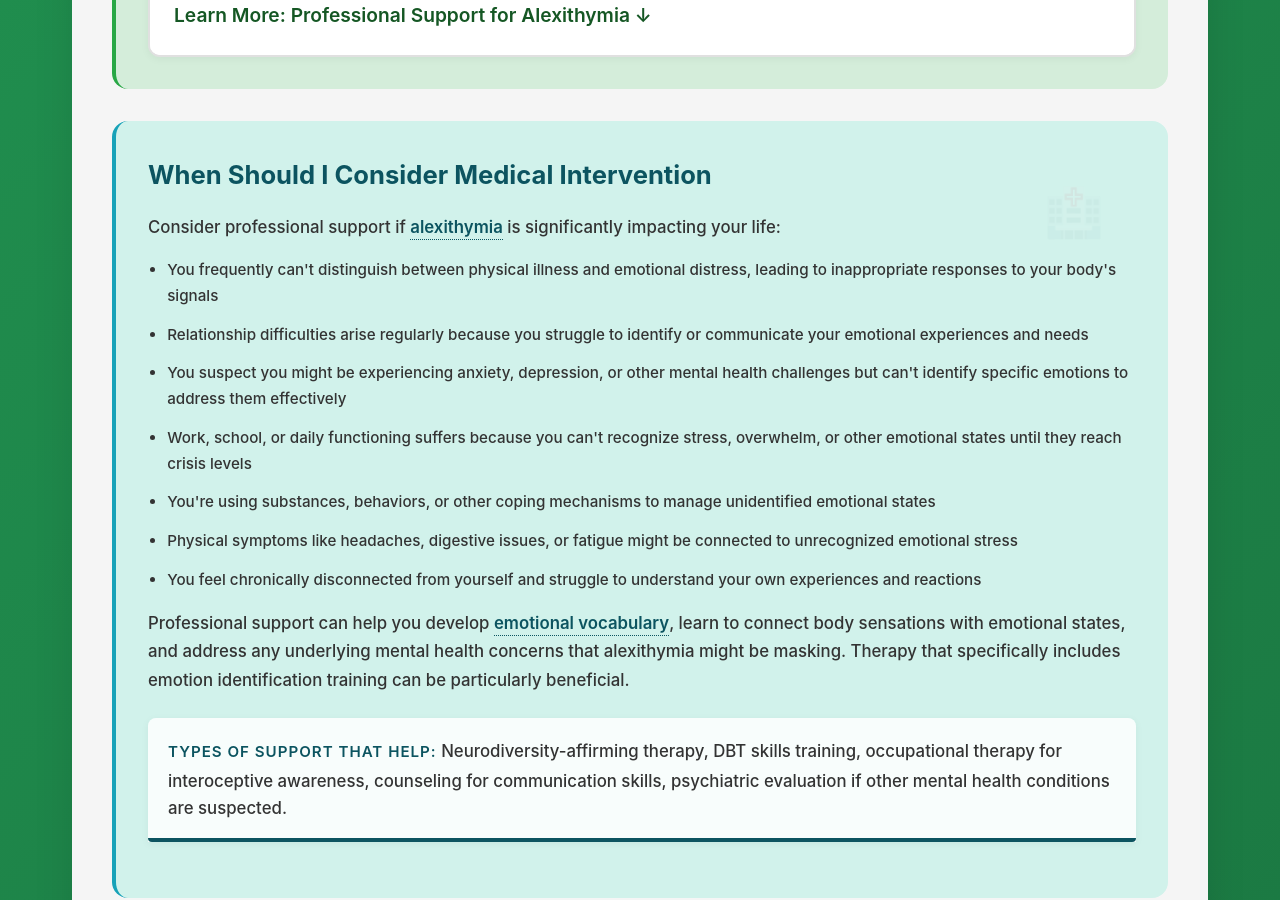
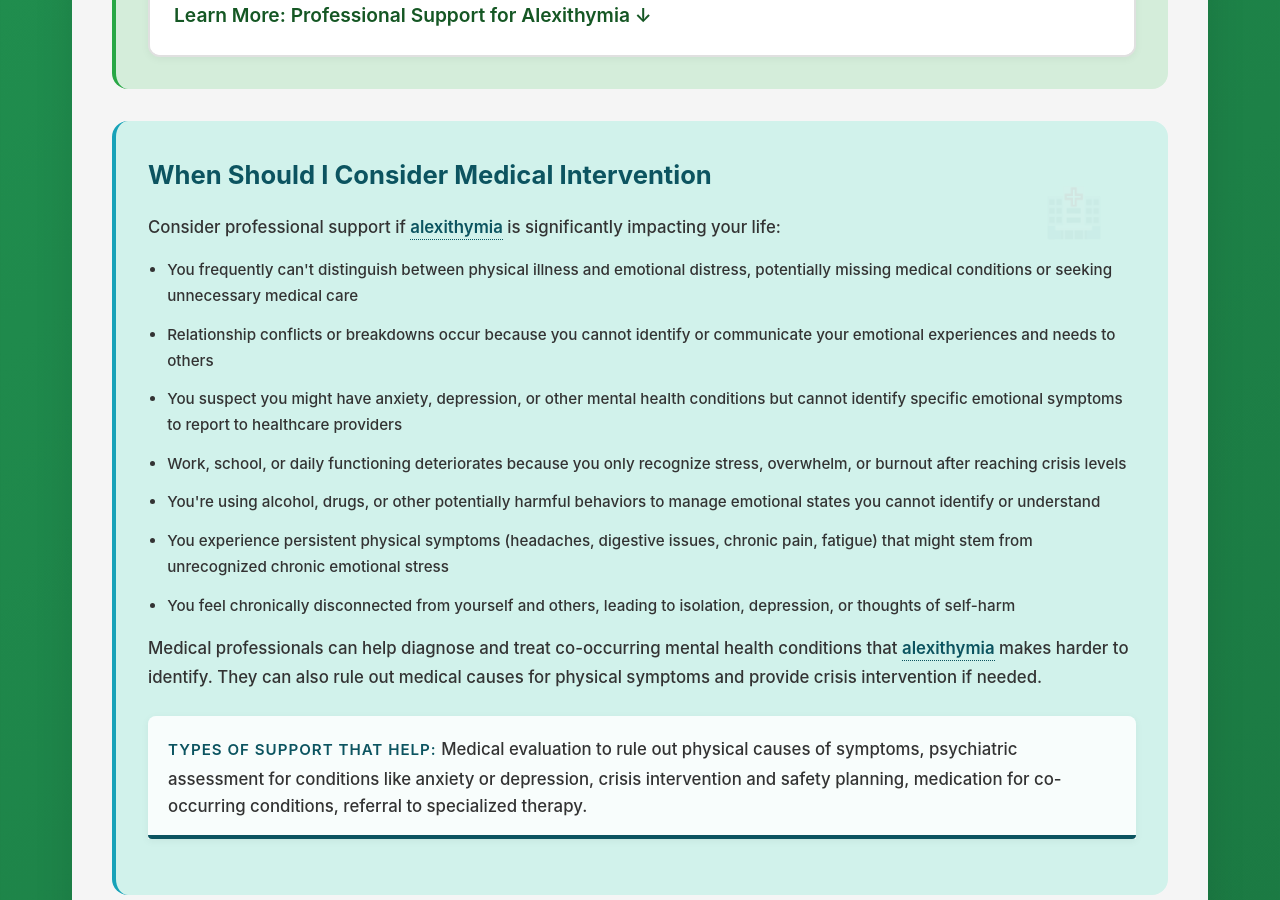
Before and after one commit to neurodivergent-survival-guide/neurodivergent-survival-guide, a Jekyll site: the page built from struggles/alexithymia.html, in a window 1280 px wide and 900 px high, scrolled down 3785 px. Built offline with Jekyll 4.4.1, drawn with Linux system fonts in a browser that asks for light colours; some of the changed text lies outside the part shown.

Commit message:
Update alexithymia.html

```diff
--- a/struggles/alexithymia.html
+++ b/struggles/alexithymia.html
@@ -25,11 +25,11 @@
 <div class="content-card">
     <div class="what-section">
         <h2 id="what-this-feels-like">What This Feels Like</h2>
-        <p>Someone asks how you're feeling and you search inward, but instead of finding clear emotional signals, everything feels fuzzy and hard to pin down. You might be keenly aware of physical sensations - your shoulders are tense, your chest feels tight, your stomach is churning - but translating those bodily experiences into <a class="jargon">emotion words<span class="tooltip">Specific terms like "frustrated," "anxious," "excited," or "disappointed" that describe emotional states.</span></a> feels nearly impossible.</p>
+        <p>Someone asks how you're feeling and you search inward, but instead of finding clear emotional signals, everything feels fuzzy and hard to pin down. You might be keenly aware of physical sensations - your shoulders are tense, your chest feels tight, your stomach is churning - but translating those bodily experiences into emotion words feels nearly impossible.</p>
 
         <p>The experience often feels like trying to grab something that keeps slipping through your fingers. You know something is happening inside you emotionally, but you can't latch onto any singular feeling to name it. When you do manage to isolate something, it might feel muted or nebulous - present but indistinct, like a radio station you can almost but not quite tune in clearly.</p>
 
-        <p>You find yourself lacking an internal compass for emotional identification. When forced to describe your feelings, you might default to basic words like "fine," "good," "bad," or "stressed" - not because you lack vocabulary, but because these simple terms are the only ones that feel accessible when your <a class="jargon">emotion recognition system<span class="tooltip">The brain's ability to identify, categorize, and name emotional experiences as they happen.</span></a> isn't providing clear information.</p>
+        <p>You find yourself lacking an internal compass for emotional identification. When forced to describe your feelings, you might default to basic words like "fine," "good," "bad," or "stressed" - not because you lack vocabulary, but because these simple terms are the only ones that feel accessible when your brain's emotion recognition abilities aren't providing clear information.</p>
 
         <p>Hours or even days later, emotional clarity might suddenly arrive. "Oh, I was actually angry about that conversation" or "I think I was anxious before that meeting." The <a class="jargon">alexithymia<span class="tooltip">Difficulty identifying and describing emotions, affecting about 50-65% of autistic people compared to 10% of the general population.</span></a> shows up in this gap between experiencing emotions and being able to recognize or communicate them in real-time. The emotions were there; the recognition just wasn't online when you needed it.</p>
 
@@ -42,13 +42,13 @@
 
     <div class="why-section">
         <h2 id="why-this-might-be-happening">Why This Might Be Happening</h2>
-        <p><a class="jargon">Alexithymia<span class="tooltip">Difficulty identifying and describing emotions, affecting about 50-65% of autistic people compared to 10% of the general population.</span></a> affects approximately 50-65% of autistic people, compared to about 10% of the general population. Research suggests this isn't a core feature of autism itself, but rather a related difference in how the brain processes and integrates <a class="jargon">emotional information<span class="tooltip">The combination of physical sensations, thoughts, and environmental context that create emotional experiences.</span></a>.</p>
+        <p><a class="jargon">Alexithymia<span class="tooltip">Difficulty identifying and describing emotions, affecting about 50-65% of autistic people compared to 10% of the general population.</span></a> affects approximately 50-65% of autistic people, compared to about 10% of the general population. Research suggests this isn't a core feature of autism itself, but rather a related difference in how the brain processes and integrates emotional information.</p>
 
         <p>The key connection appears to be <a class="jargon">interoception<span class="tooltip">Your awareness of internal body signals like heartbeat, breathing, hunger, and the physical sensations that accompany emotions.</span></a> - your ability to perceive and interpret internal body signals. Since emotions are partly experienced as physical sensations in the body (tight chest with anxiety, warmth with contentment, heaviness with sadness), differences in interoceptive awareness can make it harder to recognize emotional states. You might feel the physical component clearly but struggle to interpret its emotional meaning.</p>
 
-        <p>Autistic nervous systems often process <a class="jargon">sensory information<span class="tooltip">Input from your senses, including internal body signals and external environmental cues.</span></a> differently, including the internal sensory signals that help inform emotional awareness. Some autistic people are <a class="jargon">hyporesponsive<span class="tooltip">Under-responsive to certain types of sensory input, requiring more intense signals to register sensations clearly.</span></a> to internal signals, making subtle emotional cues harder to detect. Others are <a class="jargon">hyperresponsive<span class="tooltip">Over-responsive to sensory input, which can make internal signals feel overwhelming rather than informative.</span></a>, where internal signals feel overwhelming or confusing rather than providing useful information.</p>
+        <p>Autistic nervous systems often process sensory information differently, including the internal sensory signals that help inform emotional awareness. Some autistic people are <a class="jargon">hyporesponsive<span class="tooltip">Under-responsive to certain types of sensory input, requiring more intense signals to register sensations clearly.</span></a> to internal signals, making subtle emotional cues harder to detect. Others are <a class="jargon">hyperresponsive<span class="tooltip">Over-responsive to sensory input, which can make internal signals feel overwhelming rather than informative.</span></a>, where internal signals feel overwhelming or confusing rather than providing useful information.</p>
 
-        <p>Additionally, the brain networks responsible for <a class="jargon">emotional processing<span class="tooltip">How the brain identifies, interprets, and responds to emotional experiences.</span></a> and those responsible for <a class="jargon">language and communication<span class="tooltip">Brain systems that handle finding words and expressing thoughts verbally.</span></a> may not communicate as efficiently in some autistic brains. This can create situations where you experience emotions but struggle to access the language needed to describe them, or where the emotional experience happens but doesn't automatically trigger the verbal labeling system.</p>
+        <p>Additionally, the brain networks responsible for emotional processing and those responsible for language and communication may not communicate as efficiently in some autistic brains. This can create situations where you experience emotions but struggle to access the language needed to describe them, or where the emotional experience happens but doesn't automatically trigger the verbal labeling system.</p>
 
         <div class="learn-more">
             <h3 onclick="toggleLearnMore(this.parentElement)">Learn More: The Research on Alexithymia and Autism ↓</h3>
@@ -122,19 +122,19 @@
         <p>Consider professional support if <a class="jargon">alexithymia<span class="tooltip">Difficulty identifying and describing emotions, affecting about 50-65% of autistic people compared to 10% of the general population.</span></a> is significantly impacting your life:</p>
 
         <ul>
-            <li>You frequently can't distinguish between physical illness and emotional distress, leading to inappropriate responses to your body's signals</li>
-            <li>Relationship difficulties arise regularly because you struggle to identify or communicate your emotional experiences and needs</li>
-            <li>You suspect you might be experiencing anxiety, depression, or other mental health challenges but can't identify specific emotions to address them effectively</li>
-            <li>Work, school, or daily functioning suffers because you can't recognize stress, overwhelm, or other emotional states until they reach crisis levels</li>
-            <li>You're using substances, behaviors, or other coping mechanisms to manage unidentified emotional states</li>
-            <li>Physical symptoms like headaches, digestive issues, or fatigue might be connected to unrecognized emotional stress</li>
-            <li>You feel chronically disconnected from yourself and struggle to understand your own experiences and reactions</li>
+            <li>You frequently can't distinguish between physical illness and emotional distress, potentially missing medical conditions or seeking unnecessary medical care</li>
+            <li>Relationship conflicts or breakdowns occur because you cannot identify or communicate your emotional experiences and needs to others</li>
+            <li>You suspect you might have anxiety, depression, or other mental health conditions but cannot identify specific emotional symptoms to report to healthcare providers</li>
+            <li>Work, school, or daily functioning deteriorates because you only recognize stress, overwhelm, or burnout after reaching crisis levels</li>
+            <li>You're using alcohol, drugs, or other potentially harmful behaviors to manage emotional states you cannot identify or understand</li>
+            <li>You experience persistent physical symptoms (headaches, digestive issues, chronic pain, fatigue) that might stem from unrecognized chronic emotional stress</li>
+            <li>You feel chronically disconnected from yourself and others, leading to isolation, depression, or thoughts of self-harm</li>
         </ul>
 
-        <p>Professional support can help you develop <a class="jargon">emotional vocabulary<span class="tooltip">The range of words and concepts available to describe and understand emotional experiences.</span></a>, learn to connect body sensations with emotional states, and address any underlying mental health concerns that alexithymia might be masking. Therapy that specifically includes emotion identification training can be particularly beneficial.</p>
+        <p>Medical professionals can help diagnose and treat co-occurring mental health conditions that <a class="jargon">alexithymia<span class="tooltip">Difficulty identifying and describing emotions, affecting about 50-65% of autistic people compared to 10% of the general population.</span></a> makes harder to identify. They can also rule out medical causes for physical symptoms and provide crisis intervention if needed.</p>
 
         <div class="highlight-box">
-            <p><strong>Types of support that help:</strong> Neurodiversity-affirming therapy, DBT skills training, occupational therapy for interoceptive awareness, counseling for communication skills, psychiatric evaluation if other mental health conditions are suspected.</p>
+            <p><strong>Types of support that help:</strong> Medical evaluation to rule out physical causes of symptoms, psychiatric assessment for conditions like anxiety or depression, crisis intervention and safety planning, medication for co-occurring conditions, referral to specialized therapy.</p>
         </div>
     </div>
 
```
